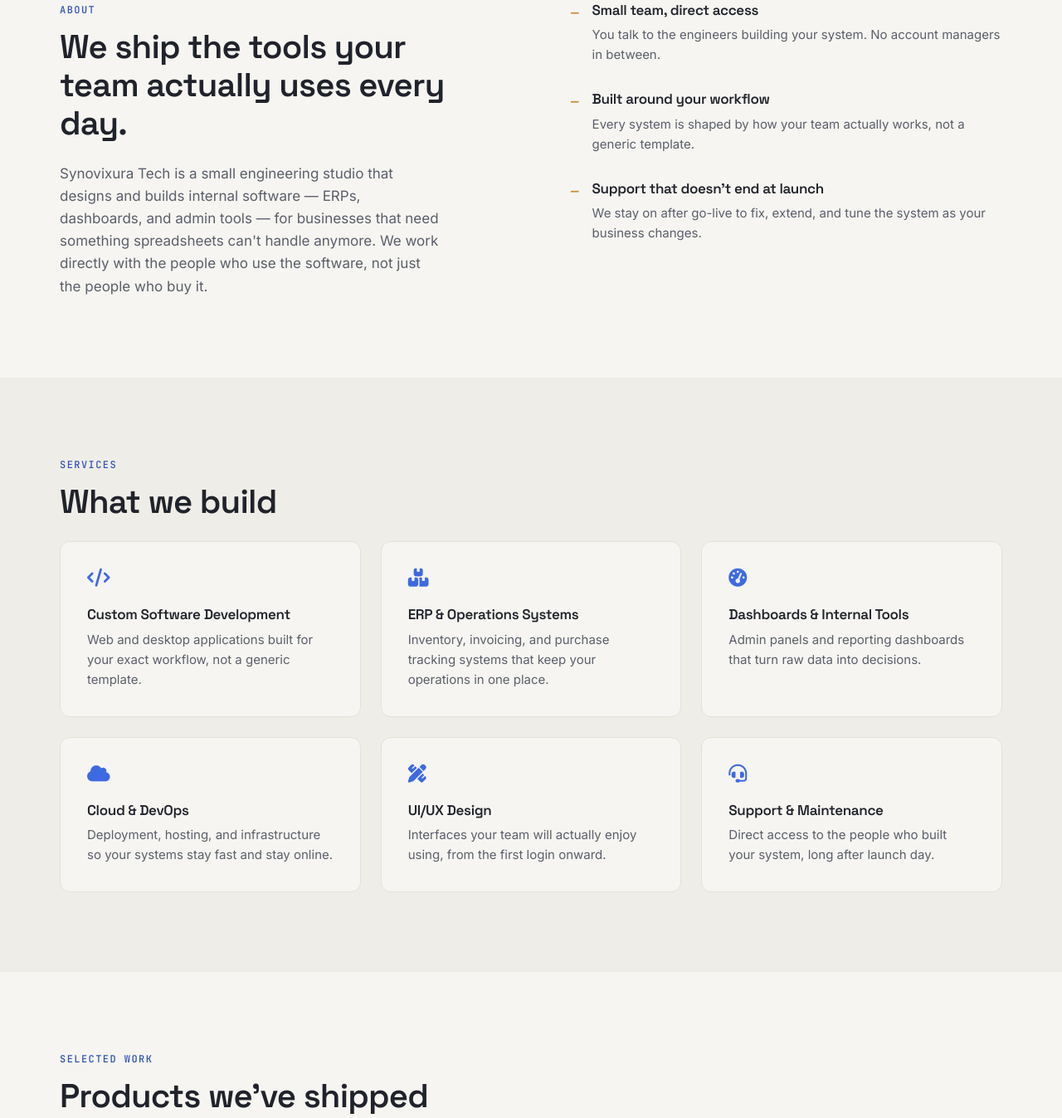
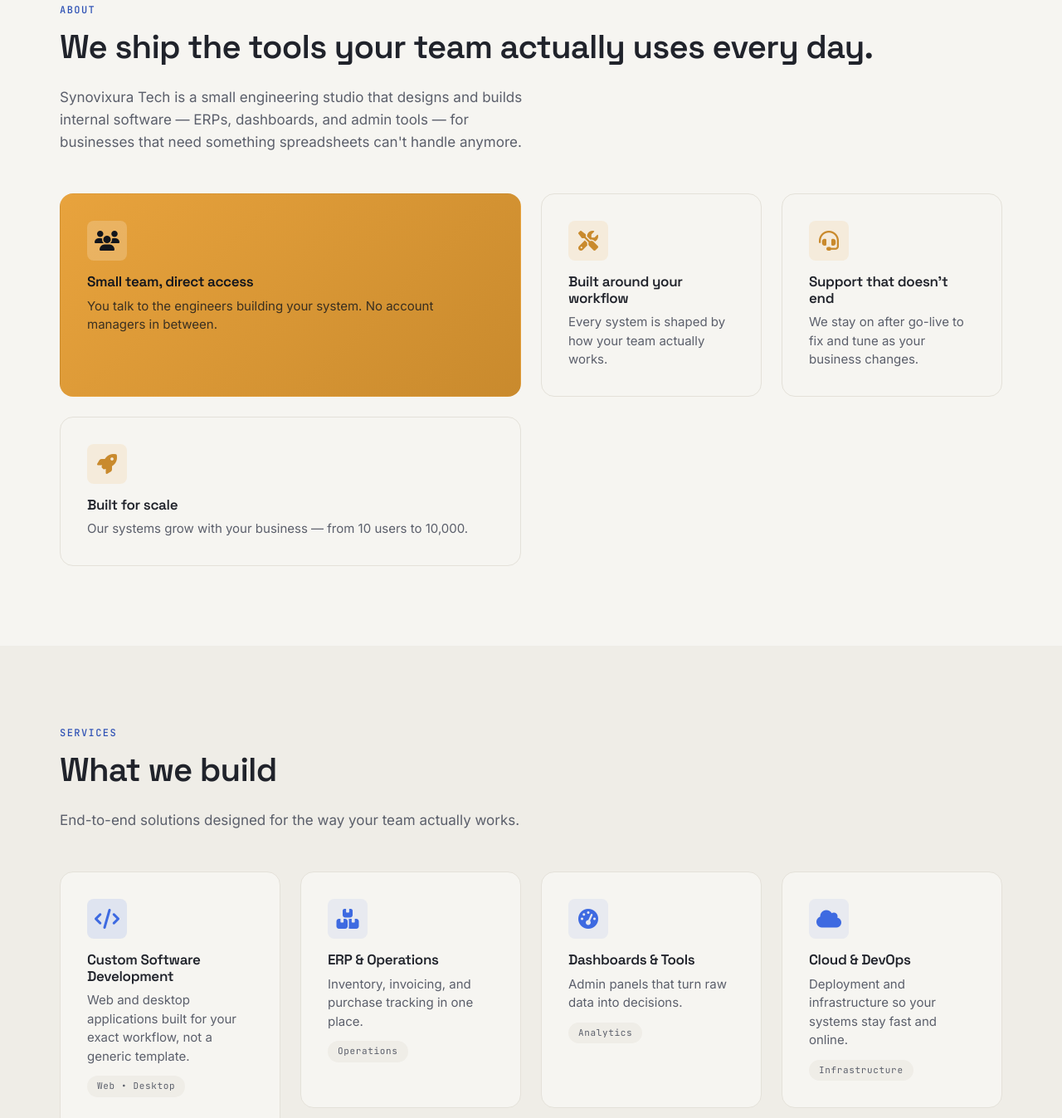
Before and after one commit to iamshubham27/Synovixura-Website, a plain HTML site: page index.html in a window 1280 px wide. Shown: the part 825-2172 px from the top of the page at 83% size. Drawn offline with Linux system fonts and the light colour scheme.

Commit message:
Bento themed website UI

```diff
--- a/index.html
+++ b/index.html
@@ -6,7 +6,7 @@
 <title>Synovixura Tech — Software Engineering Studio</title>
 <meta name="description" content="Synovixura Tech designs and builds custom software, ERP systems, and internal dashboards for growing businesses.">
 
-<!-- Fonts: Space Grotesk for display, Inter for body, JetBrains Mono for data/labels -->
+<!-- Fonts -->
 <link rel="preconnect" href="https://fonts.googleapis.com">
 <link rel="preconnect" href="https://fonts.gstatic.com" crossorigin>
 <link href="https://fonts.googleapis.com/css2?family=Space+Grotesk:wght@500;600;700&family=Inter:wght@400;500;600;700&family=JetBrains+Mono:wght@400;500;600&display=swap" rel="stylesheet">
@@ -50,7 +50,6 @@
   <!-- ============ HERO ============ -->
   <section class="hero">
     <div class="container hero-grid">
-
       <div class="hero-copy">
         <p class="eyebrow reveal">SOFTWARE ENGINEERING STUDIO</p>
         <h1 class="hero-title reveal">We build the control panels behind growing businesses.</h1>
@@ -61,7 +60,6 @@
         </div>
       </div>
 
-      <!-- Signature element: a live "system console" that mirrors the dashboards we build -->
       <div class="hero-console reveal" aria-hidden="true">
         <div class="console-head">
           <span class="status-dot"></span>
@@ -87,97 +85,106 @@
         </div>
         <div class="console-caption">WEEKLY LOAD</div>
       </div>
-
     </div>
   </section>
 
-  <!-- ============ ABOUT ============ -->
+  <!-- ============ BENTO GRID - ABOUT SECTION ============ -->
   <section class="about" id="about">
-    <div class="container about-grid">
-      <div class="about-text">
-        <p class="eyebrow reveal">ABOUT</p>
-        <h2 class="section-title reveal">We ship the tools your team actually uses every day.</h2>
-        <p class="reveal">Synovixura Tech is a small engineering studio that designs and builds internal software — ERPs, dashboards, and admin tools — for businesses that need something spreadsheets can't handle anymore. We work directly with the people who use the software, not just the people who buy it.</p>
+    <div class="container">
+      <div class="section-header reveal">
+        <p class="eyebrow">ABOUT</p>
+        <h2 class="section-title">We ship the tools your team actually uses every day.</h2>
+        <p class="section-sub">Synovixura Tech is a small engineering studio that designs and builds internal software — ERPs, dashboards, and admin tools — for businesses that need something spreadsheets can't handle anymore.</p>
       </div>
-      <div class="about-values reveal">
-        <div class="value-item">
-          <span class="value-mark">—</span>
-          <div>
-            <h3>Small team, direct access</h3>
-            <p>You talk to the engineers building your system. No account managers in between.</p>
-          </div>
+
+      <div class="bento-grid about-bento">
+        <div class="bento-item bento-large reveal">
+          <div class="bento-icon"><i class="fa-solid fa-users"></i></div>
+          <h3>Small team, direct access</h3>
+          <p>You talk to the engineers building your system. No account managers in between.</p>
         </div>
-        <div class="value-item">
-          <span class="value-mark">—</span>
-          <div>
-            <h3>Built around your workflow</h3>
-            <p>Every system is shaped by how your team actually works, not a generic template.</p>
-          </div>
+        <div class="bento-item reveal">
+          <div class="bento-icon"><i class="fa-solid fa-screwdriver-wrench"></i></div>
+          <h3>Built around your workflow</h3>
+          <p>Every system is shaped by how your team actually works.</p>
         </div>
-        <div class="value-item">
-          <span class="value-mark">—</span>
-          <div>
-            <h3>Support that doesn't end at launch</h3>
-            <p>We stay on after go-live to fix, extend, and tune the system as your business changes.</p>
-          </div>
+        <div class="bento-item reveal">
+          <div class="bento-icon"><i class="fa-solid fa-headset"></i></div>
+          <h3>Support that doesn't end</h3>
+          <p>We stay on after go-live to fix and tune as your business changes.</p>
+        </div>
+        <div class="bento-item bento-wide reveal">
+          <div class="bento-icon"><i class="fa-solid fa-rocket"></i></div>
+          <h3>Built for scale</h3>
+          <p>Our systems grow with your business — from 10 users to 10,000.</p>
         </div>
       </div>
     </div>
   </section>
 
-  <!-- ============ SERVICES ============ -->
+  <!-- ============ BENTO GRID - SERVICES ============ -->
   <section class="services" id="services">
     <div class="container">
-      <p class="eyebrow reveal">SERVICES</p>
-      <h2 class="section-title reveal">What we build</h2>
+      <div class="section-header reveal">
+        <p class="eyebrow">SERVICES</p>
+        <h2 class="section-title">What we build</h2>
+        <p class="section-sub">End-to-end solutions designed for the way your team actually works.</p>
+      </div>
 
-      <div class="services-grid">
-        <div class="service-card reveal">
-          <i class="fa-solid fa-code service-icon"></i>
+      <div class="bento-grid services-bento">
+        <div class="bento-item bento-tall reveal">
+          <div class="bento-icon"><i class="fa-solid fa-code"></i></div>
           <h3>Custom Software Development</h3>
           <p>Web and desktop applications built for your exact workflow, not a generic template.</p>
+          <span class="bento-tag">Web • Desktop</span>
         </div>
-        <div class="service-card reveal">
-          <i class="fa-solid fa-boxes-stacked service-icon"></i>
-          <h3>ERP &amp; Operations Systems</h3>
-          <p>Inventory, invoicing, and purchase tracking systems that keep your operations in one place.</p>
+        <div class="bento-item reveal">
+          <div class="bento-icon"><i class="fa-solid fa-boxes-stacked"></i></div>
+          <h3>ERP &amp; Operations</h3>
+          <p>Inventory, invoicing, and purchase tracking in one place.</p>
+          <span class="bento-tag">Operations</span>
         </div>
-        <div class="service-card reveal">
-          <i class="fa-solid fa-gauge-high service-icon"></i>
-          <h3>Dashboards &amp; Internal Tools</h3>
-          <p>Admin panels and reporting dashboards that turn raw data into decisions.</p>
+        <div class="bento-item reveal">
+          <div class="bento-icon"><i class="fa-solid fa-gauge-high"></i></div>
+          <h3>Dashboards &amp; Tools</h3>
+          <p>Admin panels that turn raw data into decisions.</p>
+          <span class="bento-tag">Analytics</span>
         </div>
-        <div class="service-card reveal">
-          <i class="fa-solid fa-cloud service-icon"></i>
+        <div class="bento-item reveal">
+          <div class="bento-icon"><i class="fa-solid fa-cloud"></i></div>
           <h3>Cloud &amp; DevOps</h3>
-          <p>Deployment, hosting, and infrastructure so your systems stay fast and stay online.</p>
+          <p>Deployment and infrastructure so your systems stay fast and online.</p>
+          <span class="bento-tag">Infrastructure</span>
         </div>
-        <div class="service-card reveal">
-          <i class="fa-solid fa-pen-ruler service-icon"></i>
+        <div class="bento-item bento-wide reveal">
+          <div class="bento-icon"><i class="fa-solid fa-pen-ruler"></i></div>
           <h3>UI/UX Design</h3>
           <p>Interfaces your team will actually enjoy using, from the first login onward.</p>
+          <span class="bento-tag">Design</span>
         </div>
-        <div class="service-card reveal">
-          <i class="fa-solid fa-headset service-icon"></i>
+        <div class="bento-item reveal">
+          <div class="bento-icon"><i class="fa-solid fa-headset"></i></div>
           <h3>Support &amp; Maintenance</h3>
-          <p>Direct access to the people who built your system, long after launch day.</p>
+          <p>Direct access to the people who built your system, long after launch.</p>
+          <span class="bento-tag">Support</span>
         </div>
       </div>
     </div>
   </section>
 
-  <!-- ============ PROJECTS ============ -->
+  <!-- ============ BENTO GRID - PROJECTS ============ -->
   <section class="projects" id="projects">
     <div class="container">
-      <p class="eyebrow reveal">SELECTED WORK</p>
-      <h2 class="section-title reveal">Products we've shipped</h2>
-      <p class="section-sub reveal">Two internal platforms built for real operating teams. Click through to view the interface.</p>
+      <div class="section-header reveal">
+        <p class="eyebrow">SELECTED WORK</p>
+        <h2 class="section-title">Products we've shipped</h2>
+        <p class="section-sub">Two internal platforms built for real operating teams. Click through to view the interface.</p>
+      </div>
 
-      <div class="projects-grid">
-
+      <div class="bento-grid projects-bento">
         <!-- Project 1 -->
-        <article class="project-card reveal">
-          <a href="dashboard-1.html" target="_blank" rel="noopener" class="project-preview-link" aria-label="Open Orbit ERP dashboard preview">
+        <div class="bento-item bento-large project-card reveal">
+          <a href="dashboard1.html" target="_blank" rel="noopener" class="project-preview-link">
             <div class="project-preview preview-blue">
               <div class="preview-chrome"><span></span><span></span><span></span></div>
               <div class="preview-body">
@@ -199,13 +206,13 @@
             <span class="project-tag tag-blue">Operations Platform</span>
             <h3>Orbit ERP</h3>
             <p>An inventory, sales, and purchase management system built for retail and distribution businesses.</p>
-            <a href="dashboard-1.html" target="_blank" rel="noopener" class="project-link">View Dashboard <i class="fa-solid fa-arrow-right"></i></a>
+            <a href="dashboard1.html" target="_blank" rel="noopener" class="project-link">View Dashboard <i class="fa-solid fa-arrow-right"></i></a>
           </div>
-        </article>
+        </div>
 
         <!-- Project 2 -->
-        <article class="project-card reveal">
-          <a href="dashboard-2.html" target="_blank" rel="noopener" class="project-preview-link" aria-label="Open Pulse CRM dashboard preview">
+        <div class="bento-item bento-large project-card reveal">
+          <a href="dashboard2.html" target="_blank" rel="noopener" class="project-preview-link">
             <div class="project-preview preview-amber">
               <div class="preview-chrome"><span></span><span></span><span></span></div>
               <div class="preview-body">
@@ -227,10 +234,26 @@
             <span class="project-tag tag-amber">Sales &amp; Customer Analytics</span>
             <h3>Pulse CRM</h3>
             <p>A customer and deals dashboard that gives sales teams a clear view of pipeline and performance.</p>
-            <a href="dashboard-2.html" target="_blank" rel="noopener" class="project-link">View Dashboard <i class="fa-solid fa-arrow-right"></i></a>
+            <a href="dashboard2.html" target="_blank" rel="noopener" class="project-link">View Dashboard <i class="fa-solid fa-arrow-right"></i></a>
           </div>
-        </article>
+        </div>
 
+        <!-- Feature cards -->
+        <div class="bento-item reveal">
+          <div class="bento-icon"><i class="fa-solid fa-bolt"></i></div>
+          <h3>Real-time analytics</h3>
+          <p>Live data updates that keep your team in the know.</p>
+        </div>
+        <div class="bento-item reveal">
+          <div class="bento-icon"><i class="fa-solid fa-shield"></i></div>
+          <h3>Enterprise security</h3>
+          <p>Your data is protected with industry-standard encryption.</p>
+        </div>
+        <div class="bento-item bento-wide reveal">
+          <div class="bento-icon"><i class="fa-solid fa-arrows-rotate"></i></div>
+          <h3>Seamless integrations</h3>
+          <p>Connect with your existing tools — Slack, Stripe, Salesforce, and more.</p>
+        </div>
       </div>
     </div>
   </section>
--- a/style.css
+++ b/style.css
@@ -1,7 +1,6 @@
 /* ==========================================================================
    SYNOVIXURA TECH — STYLESHEET
-   Organized by section. Edit design tokens in :root to restyle the whole
-   site. Sections are ordered to match the HTML top to bottom.
+   Bento Grid Themed
    ========================================================================== */
 
 /* ---------- 1. DESIGN TOKENS ---------- */
@@ -43,9 +42,10 @@
   --space-10: 128px;
 
   /* Radius */
-  --radius-sm: 6px;
-  --radius-md: 12px;
-  --radius-lg: 20px;
+  --radius-sm: 8px;
+  --radius-md: 16px;
+  --radius-lg: 24px;
+  --radius-xl: 32px;
 
   /* Motion */
   --ease: cubic-bezier(.4, 0, .2, 1);
@@ -124,7 +124,7 @@
   }
 }
 
-/* ---------- 3. SHARED UI (buttons, eyebrows, reveal) ---------- */
+/* ---------- 3. SHARED UI ---------- */
 .eyebrow {
   font-family: var(--font-mono);
   font-size: 12px;
@@ -144,8 +144,15 @@
 .section-sub {
   color: var(--color-text-muted);
   max-width: 560px;
+  font-size: 17px;
+}
+
+.section-header {
   margin-bottom: var(--space-7);
-  font-size: 17px;
+}
+
+.section-header .section-sub {
+  margin-bottom: 0;
 }
 
 .btn {
@@ -180,7 +187,7 @@
 .btn-sm { padding: 10px 20px; font-size: 14px; }
 .btn-block { width: 100%; justify-content: center; margin-top: var(--space-5); }
 
-/* Scroll reveal: elements fade + rise into view via script.js toggling .is-visible */
+/* Scroll reveal */
 .reveal {
   opacity: 0;
   transform: translateY(18px);
@@ -188,7 +195,78 @@
 }
 .reveal.is-visible { opacity: 1; transform: translateY(0); }
 
-/* ---------- 4. HEADER / NAV ---------- */
+/* ---------- 4. BENTO GRID SYSTEM ---------- */
+.bento-grid {
+  display: grid;
+  gap: var(--space-5);
+  grid-template-columns: repeat(4, 1fr);
+}
+
+.bento-item {
+  background: var(--color-paper);
+  border: 1px solid var(--color-border);
+  border-radius: var(--radius-md);
+  padding: var(--space-6);
+  transition: transform var(--transition-fast), box-shadow var(--transition-fast), border-color var(--transition-fast);
+}
+
+.bento-item:hover {
+  transform: translateY(-4px);
+  box-shadow: 0 16px 32px rgba(18, 21, 28, 0.08);
+  border-color: var(--color-blue);
+}
+
+[data-theme="dark"] .bento-item {
+  background: var(--color-paper);
+  border-color: var(--color-border);
+}
+
+[data-theme="dark"] .bento-item:hover {
+  border-color: var(--color-blue);
+}
+
+.bento-icon {
+  font-size: 24px;
+  color: var(--color-blue);
+  margin-bottom: var(--space-4);
+  display: inline-flex;
+  align-items: center;
+  justify-content: center;
+  width: 48px;
+  height: 48px;
+  border-radius: var(--radius-sm);
+  background: rgba(62, 106, 225, 0.08);
+}
+
+.bento-item h3 {
+  font-size: 17px;
+  margin-bottom: var(--space-2);
+}
+
+.bento-item p {
+  color: var(--color-text-muted);
+  font-size: 15px;
+  line-height: 1.5;
+}
+
+.bento-tag {
+  display: inline-block;
+  margin-top: var(--space-3);
+  font-family: var(--font-mono);
+  font-size: 11px;
+  letter-spacing: 0.06em;
+  padding: 4px 12px;
+  border-radius: 20px;
+  background: var(--color-paper-alt);
+  color: var(--color-text-muted);
+}
+
+/* Bento size variants */
+.bento-large { grid-column: span 2; }
+.bento-wide { grid-column: span 2; }
+.bento-tall { grid-row: span 2; }
+
+/* ---------- 5. HEADER / NAV ---------- */
 .site-header {
   position: fixed;
   top: 0; left: 0; right: 0;
@@ -327,7 +405,7 @@
   background: var(--color-border-dark);
 }
 
-/* ---------- 5. HERO ---------- */
+/* ---------- 6. HERO ---------- */
 .hero {
   padding: calc(var(--header-h) + var(--space-9)) 0 var(--space-9);
   background:
@@ -359,7 +437,7 @@
 }
 .hero-actions { display: flex; gap: var(--space-4); flex-wrap: wrap; }
 
-/* Signature element: system console card */
+/* Hero console card */
 .hero-console {
   background: var(--color-ink);
   border-radius: var(--radius-lg);
@@ -422,93 +500,88 @@
   text-align: right;
 }
 
-/* ---------- 6. ABOUT ---------- */
+/* ---------- 7. ABOUT BENTO ---------- */
 .about { padding: var(--space-9) 0; }
-.about-grid {
-  display: grid;
-  grid-template-columns: 1fr 1fr;
-  gap: var(--space-9);
+
+.about-bento .bento-item {
+  background: var(--color-paper);
+  border: 1px solid var(--color-border);
 }
-.about-text p:not(.eyebrow) {
-  color: var(--color-text-muted);
-  font-size: 17px;
-  max-width: 460px;
+
+[data-theme="dark"] .about-bento .bento-item {
+  background: var(--color-paper);
+  border-color: var(--color-border);
 }
-.about-values { display: flex; flex-direction: column; gap: var(--space-6); }
-.value-item { display: flex; gap: var(--space-4); }
-.value-mark {
-  font-family: var(--font-mono);
+
+.about-bento .bento-item .bento-icon {
+  background: rgba(232, 163, 61, 0.12);
   color: var(--color-amber-dim);
-  font-weight: 600;
-  flex-shrink: 0;
 }
-.value-item h3 { font-size: 17px; margin-bottom: var(--space-2); }
-.value-item p { color: var(--color-text-muted); font-size: 15px; }
 
-/* ---------- 7. SERVICES ---------- */
-.services { padding: var(--space-9) 0; background: var(--color-paper-alt); }
+.about-bento .bento-large {
+  background: linear-gradient(135deg, var(--color-amber), var(--color-amber-dim));
+  color: var(--color-ink);
+  border-color: transparent;
+}
+
+.about-bento .bento-large .bento-icon {
+  background: rgba(255, 255, 255, 0.2);
+  color: var(--color-ink);
+}
+
+.about-bento .bento-large p {
+  color: rgba(18, 21, 28, 0.8);
+}
+
+[data-theme="dark"] .about-bento .bento-large {
+  background: linear-gradient(135deg, var(--color-amber), var(--color-amber-dim));
+}
+
+/* ---------- 8. SERVICES BENTO ---------- */
+.services {
+  padding: var(--space-9) 0;
+  background: var(--color-paper-alt);
+}
 
 [data-theme="dark"] .services {
   background: var(--color-paper-alt);
 }
 
-.services-grid {
-  display: grid;
-  grid-template-columns: repeat(3, 1fr);
-  gap: var(--space-5);
-}
-.service-card {
+.services-bento .bento-item {
   background: var(--color-paper);
   border: 1px solid var(--color-border);
-  border-radius: var(--radius-md);
-  padding: var(--space-6);
-  transition: transform var(--transition-fast), box-shadow var(--transition-fast), border-color var(--transition-fast);
-}
-.service-card:hover {
-  transform: translateY(-4px);
-  box-shadow: 0 16px 32px rgba(18, 21, 28, 0.08);
-  border-color: var(--color-blue);
 }
 
-[data-theme="dark"] .service-card {
+[data-theme="dark"] .services-bento .bento-item {
   background: var(--color-paper);
   border-color: var(--color-border);
 }
 
-[data-theme="dark"] .service-card:hover {
-  border-color: var(--color-blue);
+.services-bento .bento-tall {
+  grid-row: span 2;
 }
 
-.service-icon {
-  font-size: 22px;
+.services-bento .bento-tall .bento-icon {
+  background: rgba(62, 106, 225, 0.12);
   color: var(--color-blue);
-  margin-bottom: var(--space-5);
-}
-.service-card h3 { font-size: 17px; margin-bottom: var(--space-2); }
-.service-card p { color: var(--color-text-muted); font-size: 15px; }
-
-/* ---------- 8. PROJECTS ---------- */
-.projects { padding: var(--space-9) 0; }
-.projects-grid {
-  display: grid;
-  grid-template-columns: repeat(2, 1fr);
-  gap: var(--space-6);
-}
-.project-card {
-  border: 1px solid var(--color-border);
-  border-radius: var(--radius-lg);
-  overflow: hidden;
-  transition: transform var(--transition-fast), box-shadow var(--transition-fast);
-  background: var(--color-paper);
-}
-.project-card:hover {
-  transform: translateY(-6px);
-  box-shadow: 0 24px 48px rgba(18, 21, 28, 0.12);
 }
 
-[data-theme="dark"] .project-card {
+/* ---------- 9. PROJECTS BENTO ---------- */
+.projects { padding: var(--space-9) 0; }
+
+.projects-bento .bento-item {
+  background: var(--color-paper);
+  border: 1px solid var(--color-border);
+}
+
+[data-theme="dark"] .projects-bento .bento-item {
   background: var(--color-paper);
   border-color: var(--color-border);
+}
+
+.project-card {
+  padding: 0;
+  overflow: hidden;
 }
 
 .project-preview-link { display: block; }
@@ -571,7 +644,7 @@
 }
 .project-link:hover { gap: var(--space-3); color: var(--color-blue); }
 
-/* ---------- 9. CONTACT ---------- */
+/* ---------- 10. CONTACT ---------- */
 .contact { padding: var(--space-9) 0; background: var(--color-ink); }
 .contact-grid {
   display: grid;
@@ -598,7 +671,7 @@
 a.contact-row:hover { border-color: var(--color-amber); background: rgba(232, 163, 61, 0.06); }
 .contact-row i { color: var(--color-amber); width: 18px; text-align: center; }
 
-/* ---------- 10. FOOTER ---------- */
+/* ---------- 11. FOOTER ---------- */
 .site-footer { background: var(--color-ink); border-top: 1px solid var(--color-border-dark); }
 .footer-inner {
   display: flex;
@@ -635,10 +708,7 @@
 }
 .footer-mono { font-family: var(--font-mono); letter-spacing: 0.1em; font-size: 11px; }
 
-/* ==========================================================================
-   11. DASHBOARD PAGES (dashboard-1.html / dashboard-2.html)
-   Static UI only — mirrors the product previews shown on the landing page.
-   ========================================================================== */
+/* ---------- 12. DASHBOARD PAGES ---------- */
 .dash-body {
   background: var(--color-paper-alt);
   min-height: 100vh;
@@ -925,13 +995,23 @@
 }
 .dash-back:hover { color: var(--color-text-inverse); }
 
-/* ---------- 12. RESPONSIVE ---------- */
+/* ---------- 13. RESPONSIVE ---------- */
 @media (max-width: 1024px) {
   .hero-grid,
-  .about-grid,
   .contact-grid { grid-template-columns: 1fr; }
   .hero-console { order: -1; }
-  .services-grid { grid-template-columns: repeat(2, 1fr); }
+
+  .bento-grid {
+    grid-template-columns: repeat(2, 1fr);
+  }
+  .bento-large,
+  .bento-wide {
+    grid-column: span 2;
+  }
+  .bento-tall {
+    grid-row: span 1;
+  }
+
   .dash-shell { grid-template-columns: 220px 1fr; }
   .dash-stats { grid-template-columns: repeat(2, 1fr); }
   .dash-panels { grid-template-columns: 1fr; }
@@ -960,8 +1040,13 @@
     border-bottom-color: var(--color-border);
   }
 
-  .services-grid,
-  .projects-grid { grid-template-columns: 1fr; }
+  .bento-grid {
+    grid-template-columns: 1fr;
+  }
+  .bento-large,
+  .bento-wide {
+    grid-column: span 1;
+  }
 
   .footer-inner { flex-direction: column; align-items: flex-start; }
   .footer-bottom-inner { flex-direction: column; align-items: flex-start; }
```
